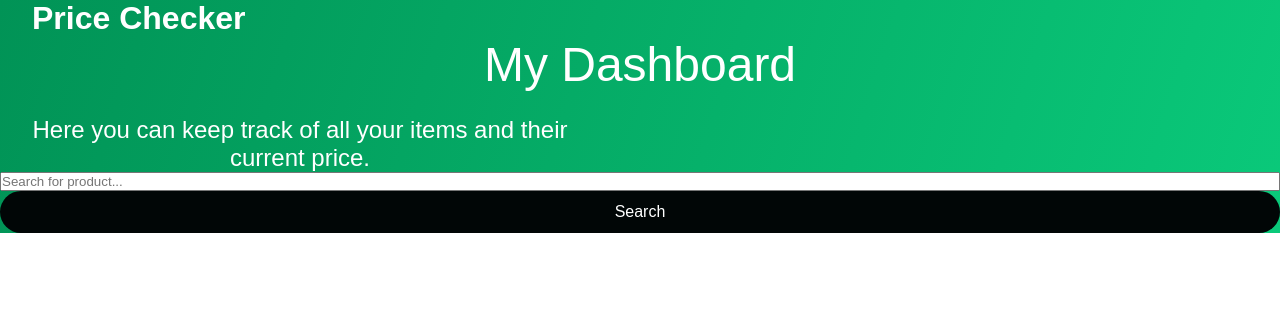
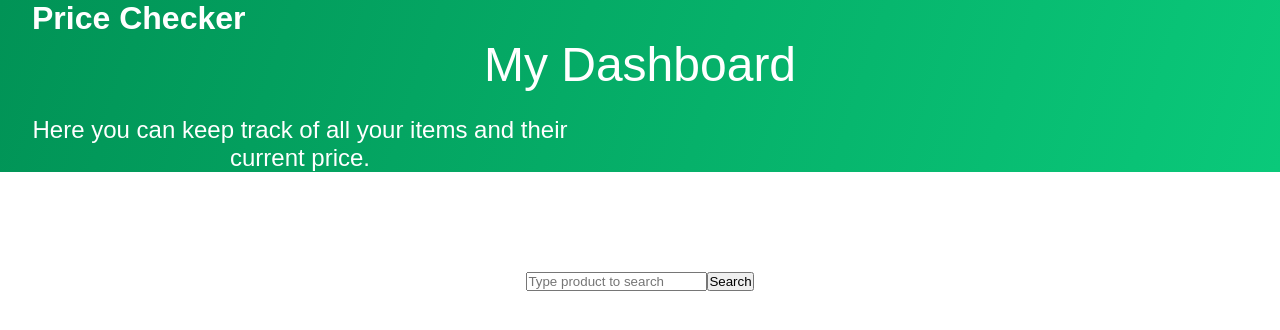
Before and after one commit to JSirial429/Project3_Ironhack_Frontend, a React (Create React App) app: page /dashboard in a window 1280 px wide. Shown: the top 330 px of the page. Built offline with nearby package versions, Linux system fonts and the light colour scheme.

Commit message:
connected the dahsboard search function to the backend to get results

```diff
--- /dev/null
+++ b/src/components/Dashboard/dashboard.component.css
@@ -0,0 +1,8 @@
+.productSearchBar{
+
+    display:flex;
+    justify-content: center;
+    margin-top: 100px;
+    margin-bottom: 50px;
+
+}
--- a/src/components/Dashboard/index.js
+++ b/src/components/Dashboard/index.js
@@ -1,8 +1,10 @@
 import React, { useState } from 'react';
 import SearchBar from '../SearchBar';
 import { DashboardContainer, DashH1, DashP, Icon, TableWrap } from './DashboardElements';
+import './dashboard.component.css';
 //import { DashboardContainer, DashH1, DashP } from './DashboardElements';
 import service from '../../services/axios.services';
+import { render } from 'react-dom';
 
 const Dashboard = () => {
 
@@ -15,7 +17,7 @@ const Dashboard = () => {
         e.preventDefault();
         service.productLookUp({product})
         .then( response =>{
-            console.log(response);
+            console.log('Response from product look up:' ,response);
         })
         .catch( err =>{
             console.log(err);
@@ -23,15 +25,44 @@ const Dashboard = () => {
 
     }
 
+   /*  render() {
+
+        return(
+
+
+            <form onSubmit={productSearch}>
+                <input type="text"
+                       value={product}
+                       onChange={(e)=>{setProduct(e.target.value)}}
+                       placeholder="Type product to search" />
+
+                <button>Search</button>
+
+            </form>
+
+
+        )
+
+
+    } */
     return (
+        <>
         <DashboardContainer>
                 <TableWrap>
                     <Icon to='/'>Price Checker</Icon>
                 <DashH1>My Dashboard</DashH1>
                 <DashP>Here you can keep track of all your items and their current price.</DashP>
-                <SearchBar />
                 </TableWrap>
             </DashboardContainer>
+            <form className="productSearchBar" onSubmit={productSearch}>
+                    <input type="text"
+                        value={product}
+                        onChange={(e)=>{setProduct(e.target.value)}}
+                        placeholder="Type product to search"
+                    />
+                    <button>Search</button>
+            </form>
+        </>
     )
 }
 
--- a/src/components/userAuth/Signin.userAuth.js
+++ b/src/components/userAuth/Signin.userAuth.js
@@ -1,4 +1,5 @@
 import React, { useState } from 'react';
+import { useHistory } from "react-router-dom";
 import service from '../../services/axios.services';
 import { Container, FormWrap, Icon, FormContent, Form, FormH1, FormLabel, FormInput, FormButton, Text } from './SigninElements';
 
@@ -6,6 +7,8 @@ const SignIn = () => {
     const [email, setEmail] = useState('');
     const [password, setPassword] = useState('');
     const [user, setUser] = useState(false);
+
+    const history = useHistory();
 
     const signIn = async (e)=>{
 
@@ -17,8 +20,10 @@ const SignIn = () => {
         service.userLogin({email,password})
         .then( response =>{
             console.log('user is authenticated', response)
-            setUser(true);
-            console.log(user);
+            /* setUser(true);
+            console.log(user); */
+            history.push("/dashboard");
+
         })
         .catch( err =>{
             console.log('user is not authenticated', err)
--- a/src/services/axios.services.js
+++ b/src/services/axios.services.js
@@ -2,7 +2,8 @@ import axios from 'axios';
 
 const axiosInstance = axios.create({
 
-    baseURL: "https://ironhack-project-3-backend.herokuapp.com"
+    baseURL: "http://localhost:3001"
+    //baseURL: "https://ironhack-project-3-backend.herokuapp.com"
     //baseURL: process.env.BACKEND_URL || "http://localhost:3001",
     //withCredentials: true,
   });
@@ -13,16 +14,13 @@ const axiosInstance = axios.create({
         await axiosInstance.post('/user/signup', userData);
     },
     userLogin: async (userData) =>{
-      // try {
       const response = await axiosInstance.post('/user/login', userData);
-      return response
-      // } catch(err) {
-      //   return err
-      // }
+      return response;
 
     },
     productLookUp: async (product) =>{
-        await axiosInstance.post('/product/search', product);
+        const response = await axiosInstance.post(`/product/search`, product);
+        return response;
     },
 
   }
```
